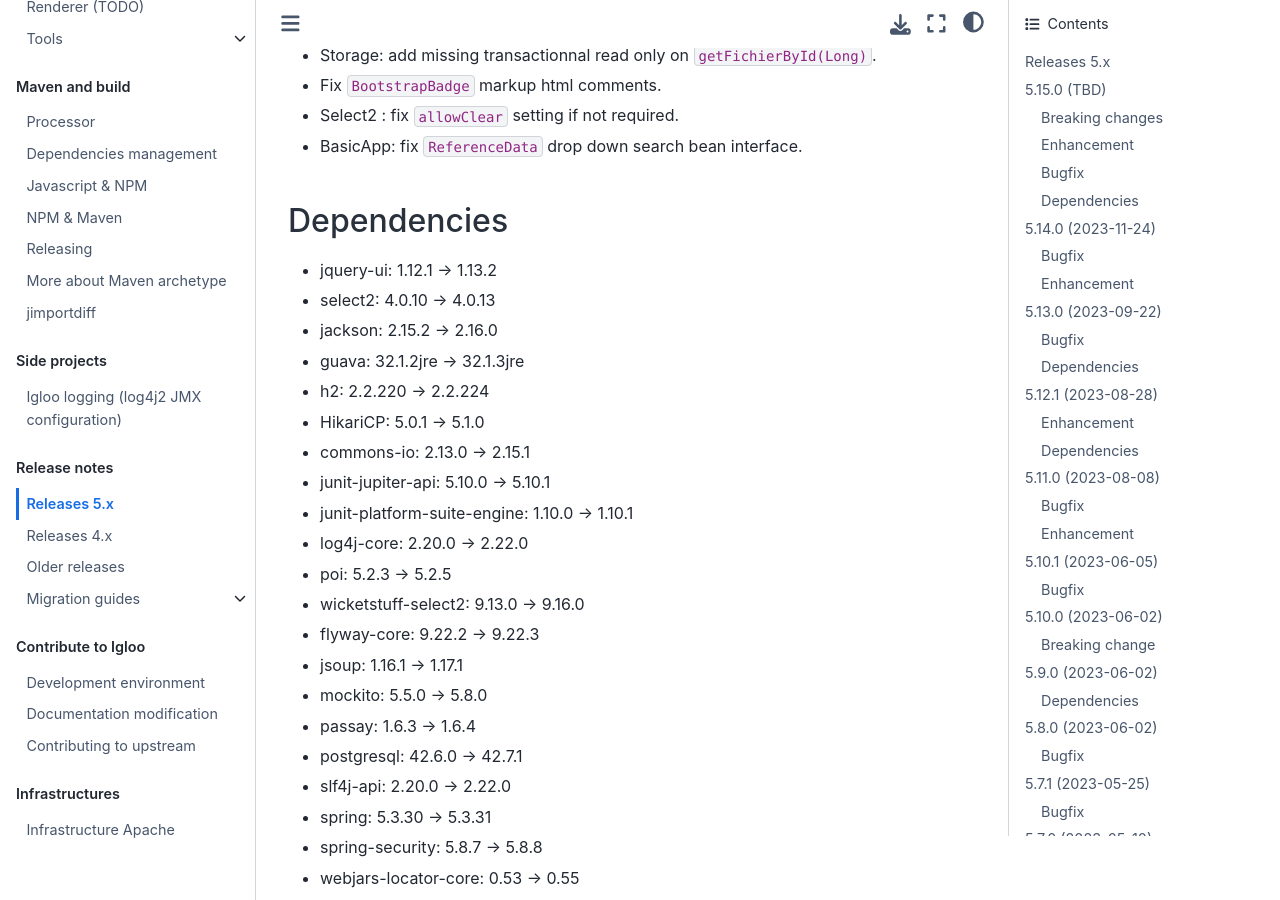
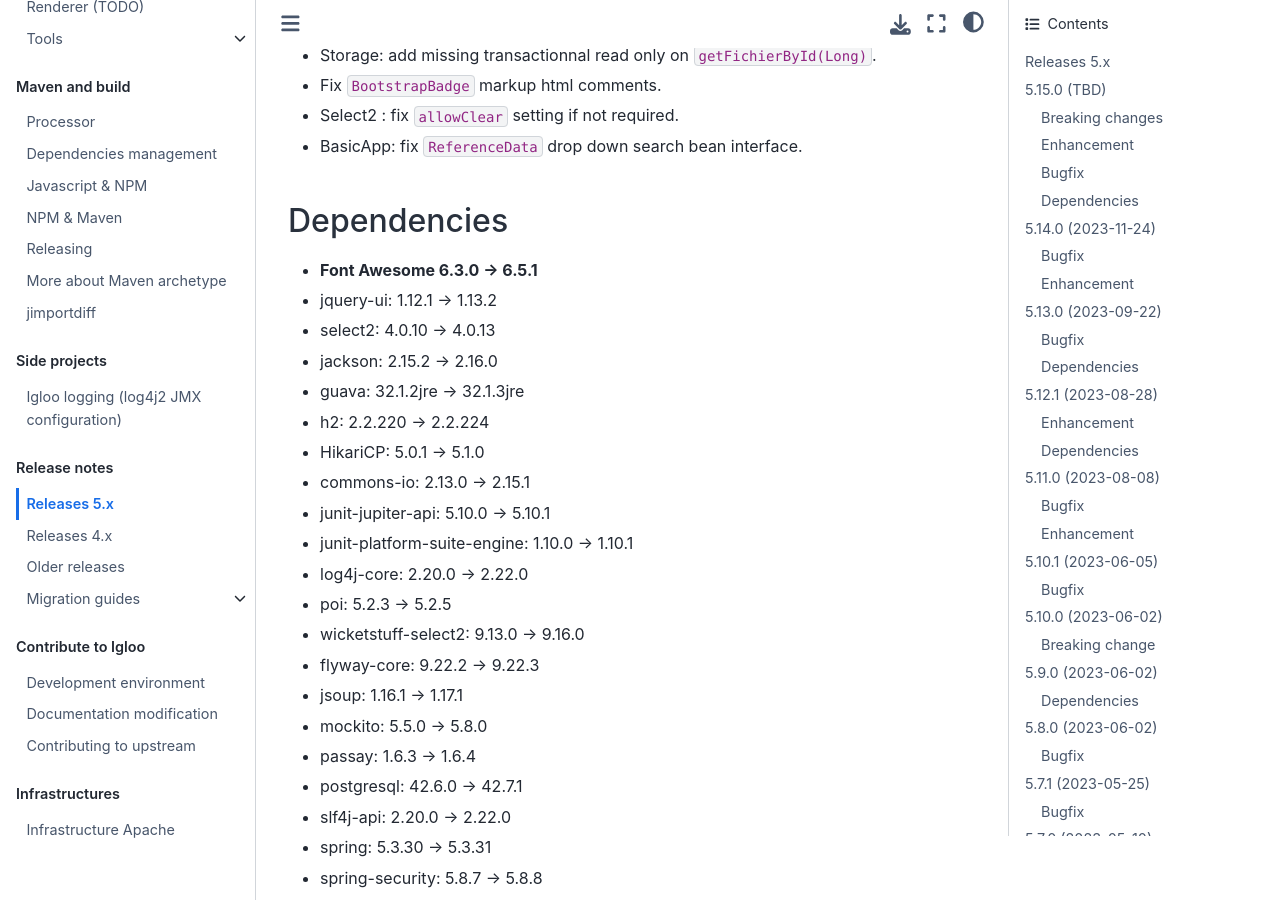
Before and after one commit to igloo-project/igloo-doc, a Sphinx documentation site: the page built from source/release-notes/releases-5.x.md, in a window 1280 px wide and 900 px high, scrolled down 572 px. Built offline with Sphinx 7.4.7 and the Sphinx Book theme 1.1.4, drawn with Linux system fonts in a browser that asks for light colours.

Commit message:
Changelog 5.15.0

```diff
--- a/source/release-notes/releases-5.x.md
+++ b/source/release-notes/releases-5.x.md
@@ -24,6 +24,7 @@
 
 ## Dependencies
 
+* **Font Awesome 6.3.0 -> 6.5.1**
 * jquery-ui: 1.12.1 -> 1.13.2
 * select2: 4.0.10 -> 4.0.13
 * jackson: 2.15.2 -> 2.16.0
```
